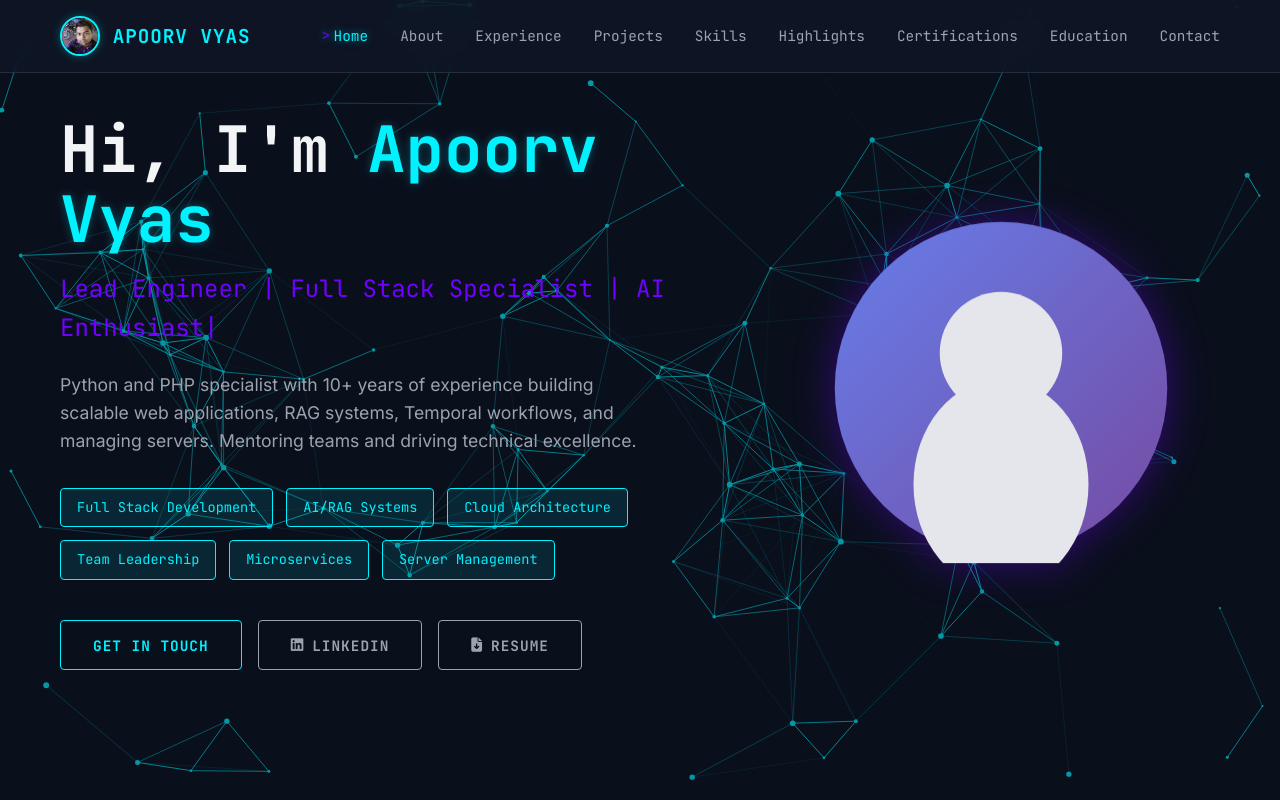
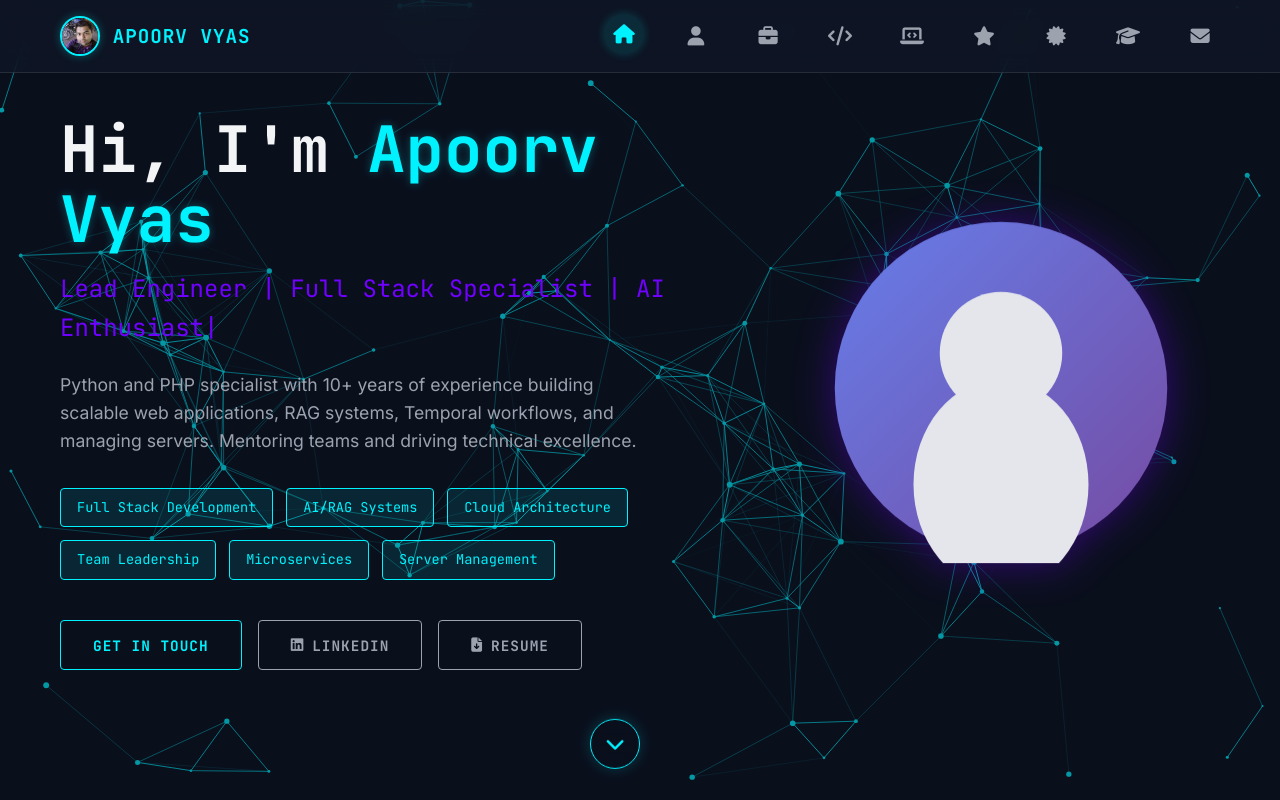
Before and after one commit to apvvyas/portfolio-nw, a website: page index.html in a window 1280 px wide. Shown: the top 800 px of the page. Drawn offline with Linux system fonts and the light colour scheme; animation ran at ten frames a second.

Commit message:
feat: Introduce floating navigation button with scroll functionality, update main navigation to use icons, and refine contact section headings.

```diff
--- a/index.html
+++ b/index.html
@@ -25,15 +25,15 @@
                 <span>Apoorv Vyas</span>
             </div>
             <ul class="nav-menu">
-                <li><a href="#home">Home</a></li>
-                <li><a href="#about">About</a></li>
-                <li><a href="#experience">Experience</a></li>
-                <li><a href="#projects">Projects</a></li>
-                <li><a href="#skills">Skills</a></li>
-                <li><a href="#highlights">Highlights</a></li>
-                <li><a href="#certifications">Certifications</a></li>
-                <li><a href="#education">Education</a></li>
-                <li><a href="#contact">Contact</a></li>
+                <li><a href="#home" title="Home"><i class="fas fa-home"></i></a></li>
+                <li><a href="#about" title="About"><i class="fas fa-user"></i></a></li>
+                <li><a href="#experience" title="Experience"><i class="fas fa-briefcase"></i></a></li>
+                <li><a href="#projects" title="Projects"><i class="fas fa-code"></i></a></li>
+                <li><a href="#skills" title="Skills"><i class="fas fa-laptop-code"></i></a></li>
+                <li><a href="#highlights" title="Highlights"><i class="fas fa-star"></i></a></li>
+                <li><a href="#certifications" title="Certifications"><i class="fas fa-certificate"></i></a></li>
+                <li><a href="#education" title="Education"><i class="fas fa-graduation-cap"></i></a></li>
+                <li><a href="#contact" title="Contact"><i class="fas fa-envelope"></i></a></li>
             </ul>
             <div class="hamburger">
                 <span></span>
@@ -91,6 +91,8 @@
                 </div>
             </div>
         </div>
+
+
     </section>
 
     <!-- About Section -->
@@ -627,7 +629,7 @@
             <div class="contact-wrapper">
                 <!-- Contact Form -->
                 <div class="contact-form-container">
-                    <h3>Contact Us</h3>
+                    <h3>Contact Me Here</h3>
                     <form class="contact-form" id="contactForm">
                         <div class="form-group">
                             <label for="name">Your Name <span class="required">*</span></label>
@@ -699,6 +701,10 @@
         </div>
     </footer>
 
+    <button id="floating-nav-btn" class="floating-nav-btn" aria-label="Next Section">
+        <i class="fas fa-chevron-down"></i>
+    </button>
+
     <script src="script.js"></script>
 </body>
 
--- a/script.js
+++ b/script.js
@@ -256,3 +256,56 @@ if (contactForm) {
         }
     });
 }
+
+// Floating Navigation Button Logic
+const floatingBtn = document.getElementById('floating-nav-btn');
+const allSections = document.querySelectorAll('section');
+
+function updateFloatingButton() {
+    const scrollPosition = window.scrollY + window.innerHeight / 2;
+    let currentSectionIndex = -1;
+
+    allSections.forEach((section, index) => {
+        const sectionTop = section.offsetTop;
+        const sectionBottom = sectionTop + section.offsetHeight;
+
+        if (scrollPosition >= sectionTop && scrollPosition < sectionBottom) {
+            currentSectionIndex = index;
+        }
+    });
+
+    // If we are at the last section or bottom of page, hide button
+    const scrollBottom = window.innerHeight + window.scrollY;
+    const docHeight = document.documentElement.scrollHeight;
+
+    if (currentSectionIndex === allSections.length - 1 || scrollBottom >= docHeight - 100) {
+        floatingBtn.classList.add('hidden');
+    } else {
+        floatingBtn.classList.remove('hidden');
+    }
+}
+
+if (floatingBtn) {
+    floatingBtn.addEventListener('click', () => {
+        const scrollPosition = window.scrollY + window.innerHeight / 2;
+        let nextSection = null;
+
+        for (let i = 0; i < allSections.length; i++) {
+            const section = allSections[i];
+            const sectionTop = section.offsetTop;
+
+            // Find the first section that starts after our current view
+            if (sectionTop > window.scrollY + 100) {
+                nextSection = section;
+                break;
+            }
+        }
+
+        if (nextSection) {
+            nextSection.scrollIntoView({ behavior: 'smooth' });
+        }
+    });
+
+    window.addEventListener('scroll', updateFloatingButton);
+    updateFloatingButton(); // Initial check
+}
--- a/styles.css
+++ b/styles.css
@@ -113,31 +113,29 @@ h6 {
 .nav-menu a {
     color: var(--text-secondary);
     text-decoration: none;
-    font-family: var(--font-mono);
-    font-size: 0.9rem;
+    font-size: 1.2rem;
     transition: all 0.3s;
     position: relative;
+    display: flex;
+    align-items: center;
+    justify-content: center;
+    width: 40px;
+    height: 40px;
+    border-radius: 50%;
 }
 
 .nav-menu a:hover,
 .nav-menu a.active {
     color: var(--accent-primary);
-    text-shadow: 0 0 8px rgba(0, 242, 255, 0.5);
+    background: rgba(0, 242, 255, 0.1);
+    box-shadow: 0 0 10px rgba(0, 242, 255, 0.2);
+    transform: translateY(-2px);
 }
 
-.nav-menu a::before {
-    content: '>';
-    position: absolute;
-    left: -15px;
-    opacity: 0;
-    transition: all 0.3s;
-    color: var(--accent-secondary);
-}
-
-.nav-menu a:hover::before,
-.nav-menu a.active::before {
-    opacity: 1;
-    left: -12px;
+[data-theme="light"] .nav-menu a:hover,
+[data-theme="light"] .nav-menu a.active {
+    background: rgba(2, 132, 199, 0.1);
+    box-shadow: 0 0 10px rgba(2, 132, 199, 0.2);
 }
 
 .hamburger {
@@ -323,6 +321,60 @@ h6 {
 
     50% {
         transform: translateY(-20px);
+    }
+}
+
+.floating-nav-btn {
+    position: fixed;
+    bottom: 30px;
+    right: 50%;
+    width: 50px;
+    height: 50px;
+    background: transparent;
+    border: 1px solid var(--accent-primary);
+    border-radius: 50%;
+    color: var(--accent-primary);
+    font-size: 1.2rem;
+    cursor: pointer;
+    z-index: 999;
+    display: flex;
+    align-items: center;
+    justify-content: center;
+    transition: all 0.3s;
+    backdrop-filter: blur(10px);
+    box-shadow: 0 0 15px rgba(0, 242, 255, 0.2);
+    animation: bounce 2s infinite;
+}
+
+.floating-nav-btn:hover {
+    background: var(--accent-primary);
+    color: var(--bg-color);
+    transform: translateY(-5px);
+    box-shadow: var(--glow);
+}
+
+.floating-nav-btn.hidden {
+    opacity: 0;
+    pointer-events: none;
+    transform: translateY(20px);
+}
+
+@keyframes bounce {
+
+    0%,
+    20%,
+    50%,
+    80%,
+    100% {
+        transform: translateY(0);
+    }
+
+    40% {
+        transform: translateY(-10px);
+    }
+
+    60% {
+        transform: translateY(-5px);
     }
 }
 
@@ -654,6 +706,12 @@ section {
     border: 1px solid var(--glass-border);
 }
 
+.contact-form-container h3,
+.contact-info-container h3 {
+    margin-bottom: 2rem;
+    color: var(--accent-primary);
+}
+
 .form-group {
     margin-bottom: 1.5rem;
 }
@@ -703,6 +761,12 @@ section {
 .submit-btn:hover {
     background: #fff;
     box-shadow: var(--glow);
+}
+
+.contact-description {
+    margin-bottom: 2rem;
+    color: var(--text-secondary);
+    line-height: 1.6;
 }
 
 .contact-links {
```
